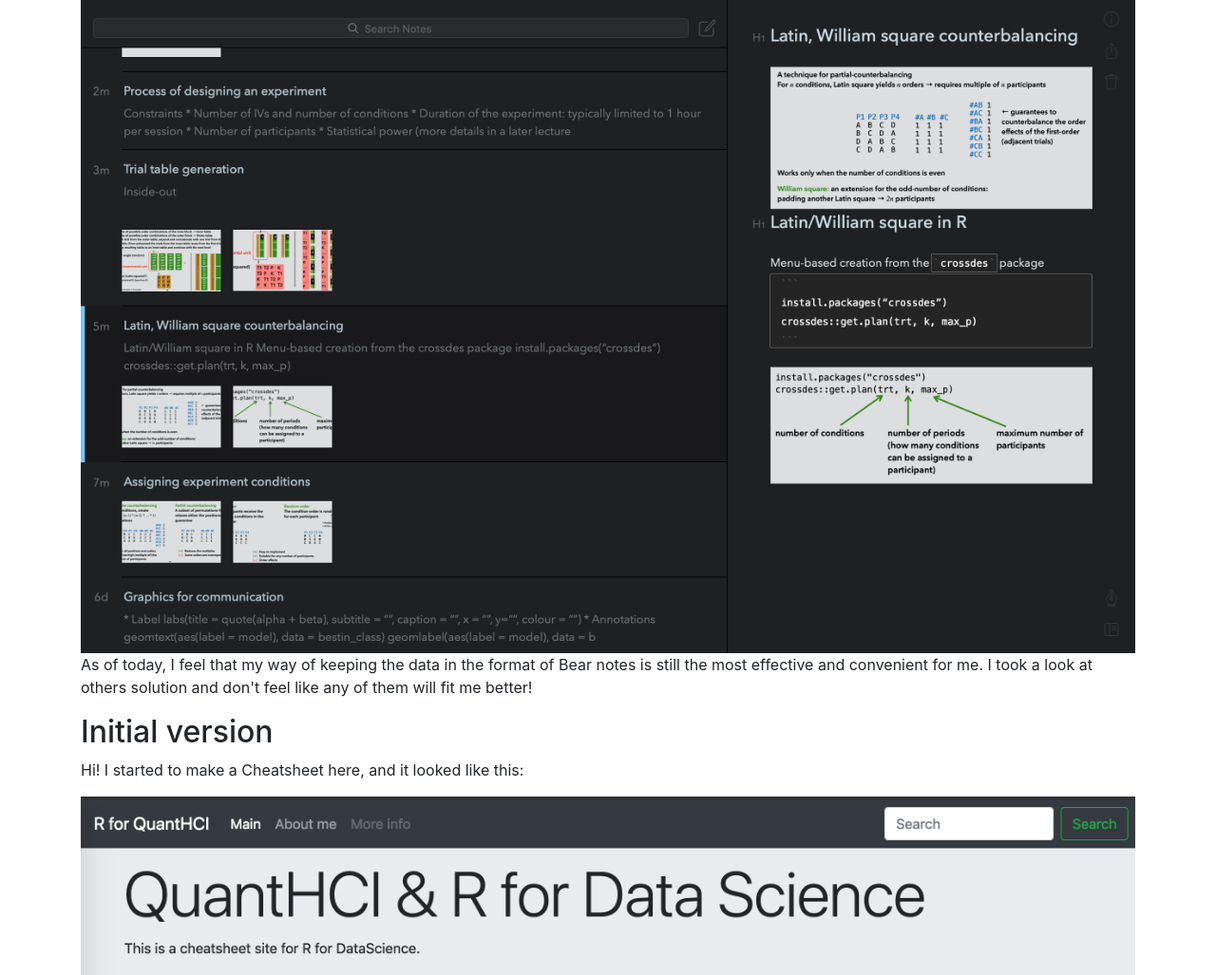
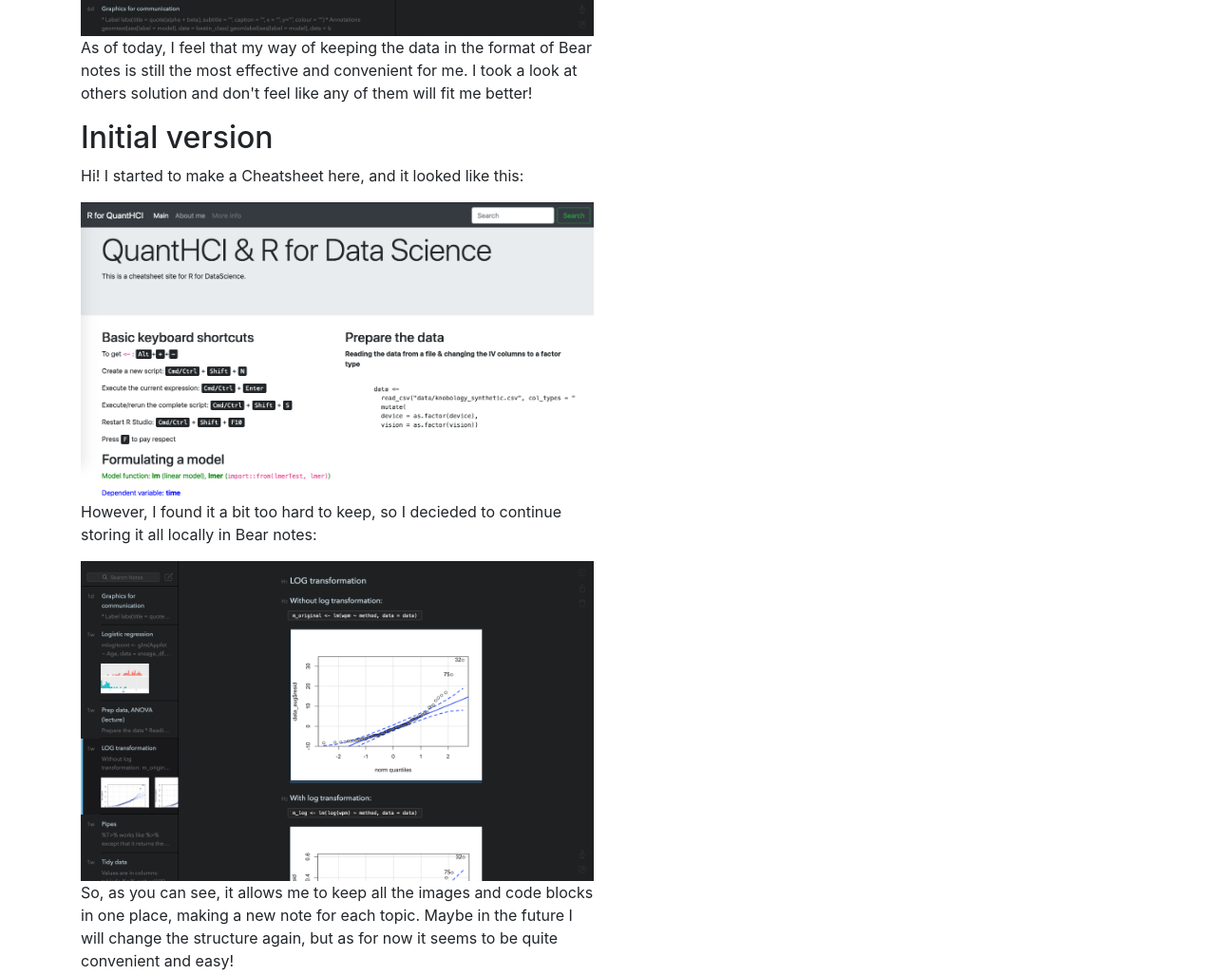
Before and after one commit to natalia-obukhova/QuantHCI, a plain HTML site: page index.html in a window 1280 px wide. Shown: the part 1080-2107 px from the top of the page at 95% size. Drawn offline with nearby package versions, Linux system fonts and the light colour scheme; a script that the page names is missing.

Commit message:
layout fix

```diff
--- a/index.html
+++ b/index.html
@@ -52,7 +52,7 @@
   <div class="container">
 
     <div class="row">
-      <div class="col-md-12 col-xs-12">
+      <div class="col-md-6 col-xs-12">
         <h2> Counterbalancing designs and study protocol </h2>
         <p> Hi again! Today I added information about counterbalancing design and study protocol to my library.  </p>
         <img class="img-fluid" src="23_1.png">
@@ -63,7 +63,7 @@
     </div>
 
     <div class="row">
-      <div class="col-md-12 col-xs-12">
+      <div class="col-md-6 col-xs-12">
         <h2> Initial version </h2>
         <p> Hi! I started to make a Cheatsheet here, and it looked like this: </p>
         <img class="img-fluid" src="initial.png">
```
